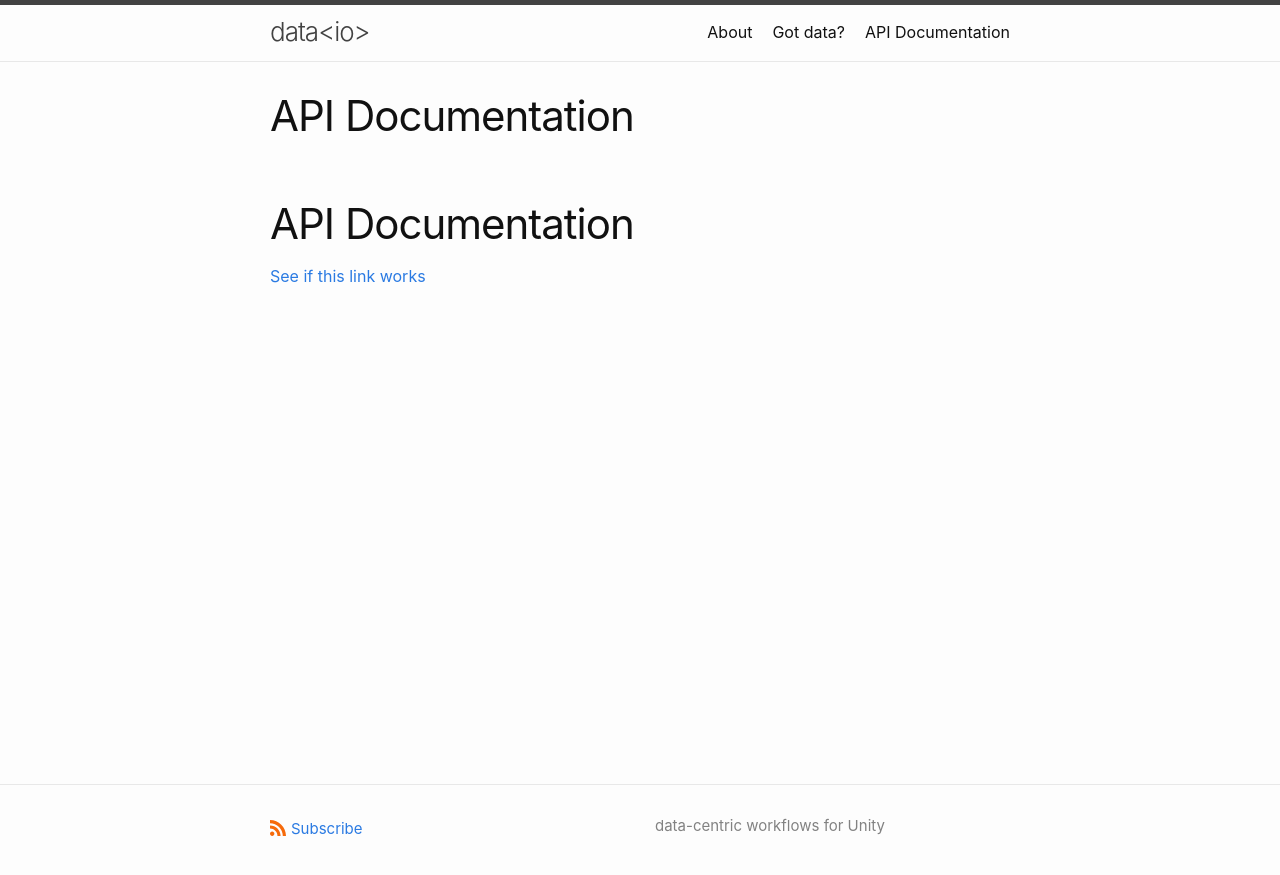
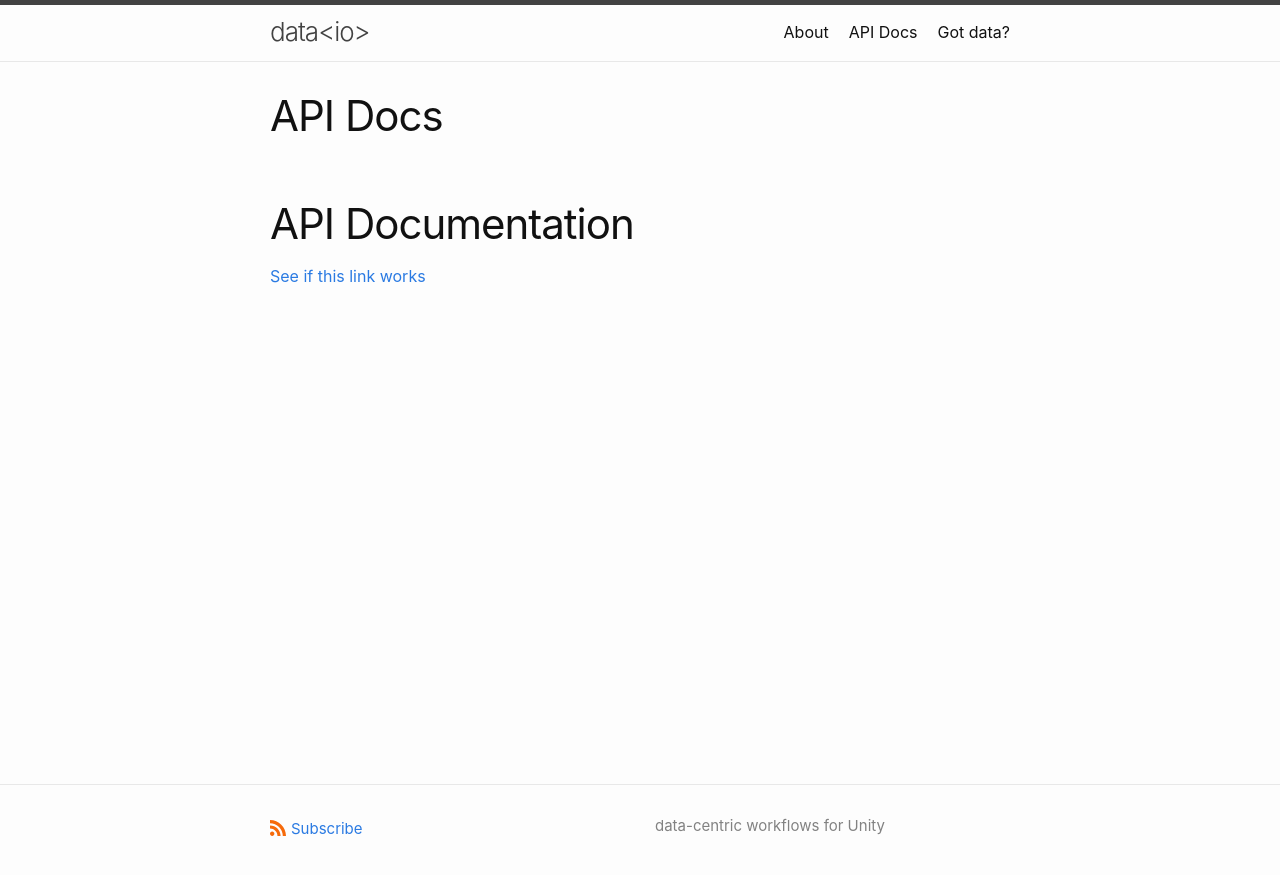
Before and after one commit to CodeSmile-0000011110110111/data.io-home, a Jekyll site: the page built from api.md, in a window 1280 px wide. Shown: the top 875 px of the page. Built offline with Jekyll 4.4.1, drawn with Linux system fonts in a browser that asks for light colours; our own code applies the rules of GitHub Pages for plain Markdown files.

```diff
--- a/api.md
+++ b/api.md
@@ -1,4 +1,7 @@
-
+---
+layout: post
+title: API Docs
+---
 # API Documentation
 
 <a href="https://sitterheim.github.io/data.io-home/_site/index.html">See if this link works</a>
```
